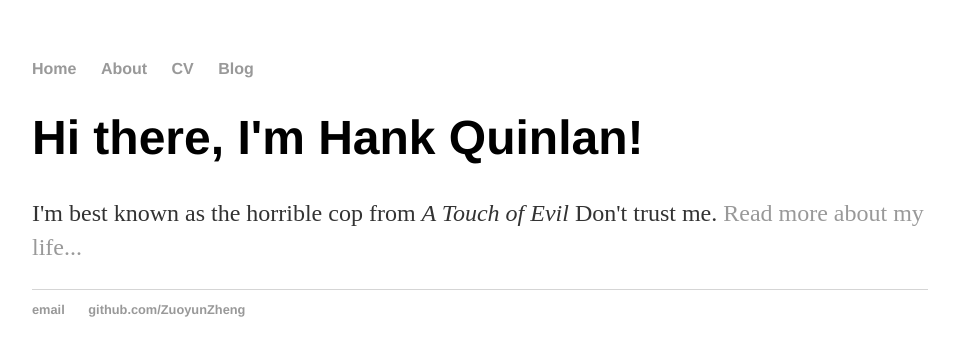
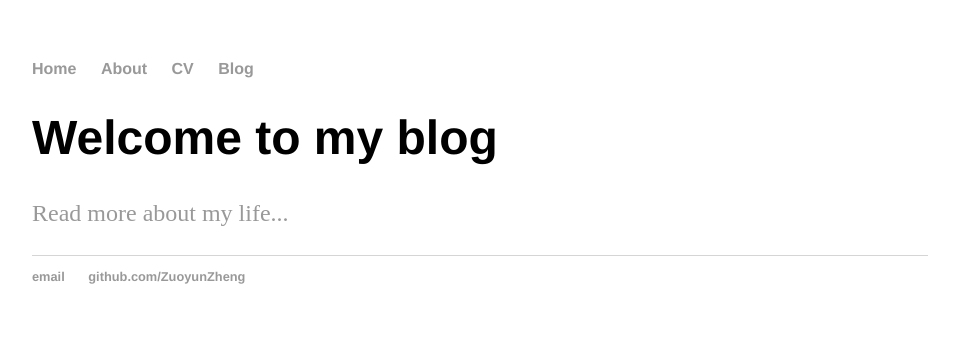
Before and after one commit to ZuoyunZheng/ZuoyunZheng.github.io, a Jekyll site: the page built from index.html, in a window 1280 px wide. Shown: the top 356 px of the page, without its empty margins (160-1119 px from the left). Built offline with Jekyll 4.4.1, drawn with Linux system fonts in a browser that asks for light colours.

Commit message:
home page change

```diff
--- a/index.html
+++ b/index.html
@@ -3,6 +3,6 @@ layout: default
 title: Zuoyun Zheng, Self-proclaimed Fun Guy.
 ---
 <div class="blurb">
-	<h1>Hi there, I'm Hank Quinlan!</h1>
-	<p>I'm best known as the horrible cop from <em>A Touch of Evil</em> Don't trust me. <a href="/about">Read more about my life...</a></p>
+	<h1>Welcome to my blog</h1>
+	<p><a href="/about">Read more about my life...</a></p>
 </div><!-- /.blurb -->
```
